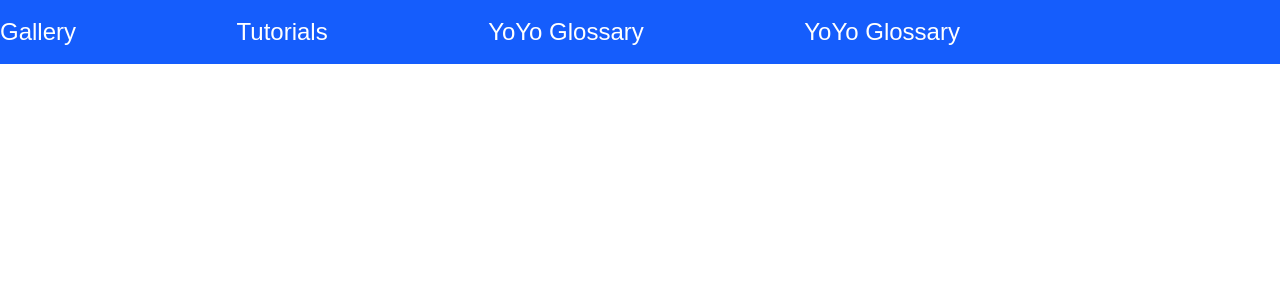
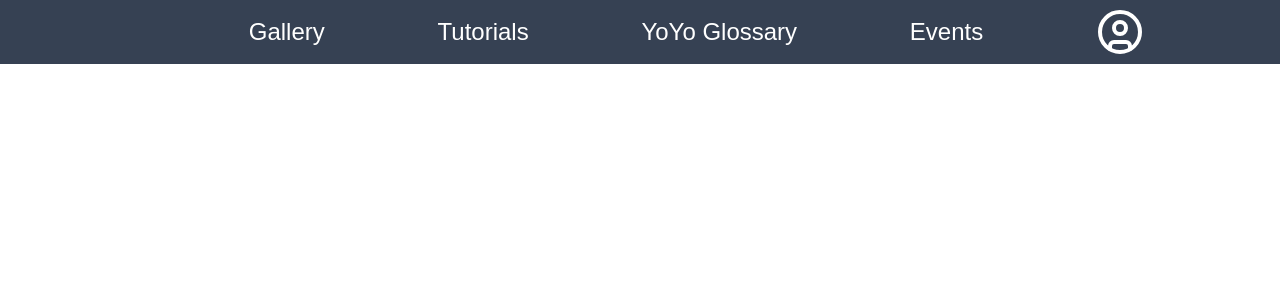
Before and after one commit to alomac6/YoyoWorld, a Next.js app: page / in a window 1280 px wide. Shown: the top 300 px of the page. Built offline with nearby package versions, Linux system fonts and the light colour scheme.

Commit message:
finished navbar component and corresponding css changes

```diff
--- a/src/app/globals.css
+++ b/src/app/globals.css
@@ -10,7 +10,7 @@
 
 @media (prefers-color-scheme: dark) {
   :root {
-    --background: gray  ;
+    --background: #282828  ;
     --foreground: #ededed;
   }
 }
@@ -20,3 +20,31 @@ body {
   background: var(--background);
   font-family: Arial, Helvetica, sans-serif;
 }
+@keyframes dropdown {
+  0% {
+    visibility: hidden;
+    opacity: 0;
+  }
+  100% {
+    visibility: visible;
+    opacity: 1;
+  }
+}
+
+.animate-dropdown-1 {
+  animation: dropdown 0.01s forwards;
+  animation-delay: 0.1s;
+  visibility: hidden;
+}
+
+.animate-dropdown-2 {
+  animation: dropdown 0.01s forwards;
+  animation-delay: 0.2s;
+  visibility: hidden;
+}
+
+.animate-dropdown-3 {
+  animation: dropdown 0.01s forwards;
+  animation-delay: 0.3s;
+  visibility: hidden;
+}
--- a/src/components/navbar.jsx
+++ b/src/components/navbar.jsx
@@ -1,13 +1,75 @@
+'use client';
+import { UserCircle } from 'lucide-react';
+import { useState } from 'react';
+
 export default function Navbar() {
+  const [openMenu, setOpenMenu] = useState({
+    gallery: false,
+    tutorials: false
+  });
     return (
-      <nav className="bg-blue-600 flex w-full h-16">
-        <div className="container mx-0 flex justify-left box-content ml-1/20">
-          <ul className="flex items-center justify-between w-6/8">
-            <li className="text-white text-2xl flex h-16 items-center hover:text-black hover:underline hover:decoration-2"><a href="placeholder">Gallery</a></li>
-            <li className="text-white text-2xl flex h-16 items-center hover:text-black hover:underline hover:decoration-2"><a href="placeholder">Tutorials</a></li>
-            <li className="text-white text-2xl flex h-16 items-center hover:bg-blue-950"><a href="placeholder">YoYo Glossary</a></li>
-            <li className="text-white text-2xl flex h-16 items-center hover:bg-blue-950"><a href="placeholder">YoYo Glossary</a></li>
+      <nav className="bg-gray-700 flex w-full h-auto">
+        <div className="flex justify-center w-screen">
+          <ul className="flex items-center justify-evenly w-3/4">
+            <li className="text-white text-2xl flex h-16 items-center group  hover:text-black relative"
+            onMouseEnter={()=>setOpenMenu({openMenu, gallery:true})}
+            onMouseLeave={()=>setOpenMenu({openMenu, gallery:false})}
+            >
+              <a href="placeholder" className="relative">Gallery
+                <span className="absolute bottom-0 left-0 w-0 h-0.5 bg-orange-600 transition-all duration-350 delay-100 group-hover:w-full"></span>
+              </a>
+              {openMenu.gallery && (
+                <div className="absolute top-full">
+                  <div className="left-0 bg-gray-700 animate-dropdown-1 mt-1">
+                    <a href="#" className="block px-4 py-2 text-white hover:text-black relative">
+                      Yoyos
+                    </a>
+                  </div>
+                  <div className="left-0 bg-gray-700 animate-dropdown-2 mt-1">
+                    <a href="#" className="block px-4 py-2 text-white hover:text-black relative">
+                      Events
+                    </a>
+                  </div>
+                </div>
+              )}
+            </li>
+            <li className="text-white text-2xl flex h-16 items-center group hover:text-black relative"
+                onMouseEnter={()=>setOpenMenu({openMenu, tutorials:true})}
+                onMouseLeave={()=>setOpenMenu({openMenu, tutorials:false})}>
+                <a href="placeholder" className="relative">Tutorials
+                  <span className="absolute bottom-0 left-0 w-0 h-0.5 bg-orange-600 transition-all duration-350 group-hover:w-full"></span>
+                </a>
+                {openMenu.tutorials && (
+                <div className="absolute top-full">
+                  <div className="left-0 bg-gray-700 animate-dropdown-1 mt-1">
+                    <a href="#" className="block px-4 py-2 text-white hover:text-black relative">
+                      Basics
+                    </a>
+                  </div>
+                  <div className="left-0 bg-gray-700 animate-dropdown-2 mt-1">
+                    <a href="#" className="block px-4 py-2 text-white hover:text-black relative">
+                      Combos
+                    </a>
+                  </div>
+                </div>
+              )}
+            </li>
+              <li className="text-white text-2xl flex h-16 items-center group hover:text-black">
+                <a href="placeholder" className="relative">YoYo Glossary
+                <span className="absolute bottom-0 left-0 w-0 h-0.5 bg-orange-600 transition-all duration-350 group-hover:w-full"></span>
+                </a>
+              </li>
+              <li className="text-white text-2xl flex h-16 items-center group hover:text-black">
+                <a href="placeholder" className="relative">Events
+                <span className="absolute bottom-0 left-0 w-0 h-0.5 bg-orange-600 transition-all duration-350 group-hover:w-full"></span>
+                </a>
+              </li>
           </ul>
+          <div className="flex items-center h-16 group"><a href="placeholder" className="relative flex items-center text-white hover:text-black">
+              <span className="relative">
+                <UserCircle size={48} />
+                <span className="absolute inset-0 rounded-full border-2 border-transparent group-hover:border-orange-600"></span>
+              </span></a></div>
         </div>
       </nav>
     );
```
